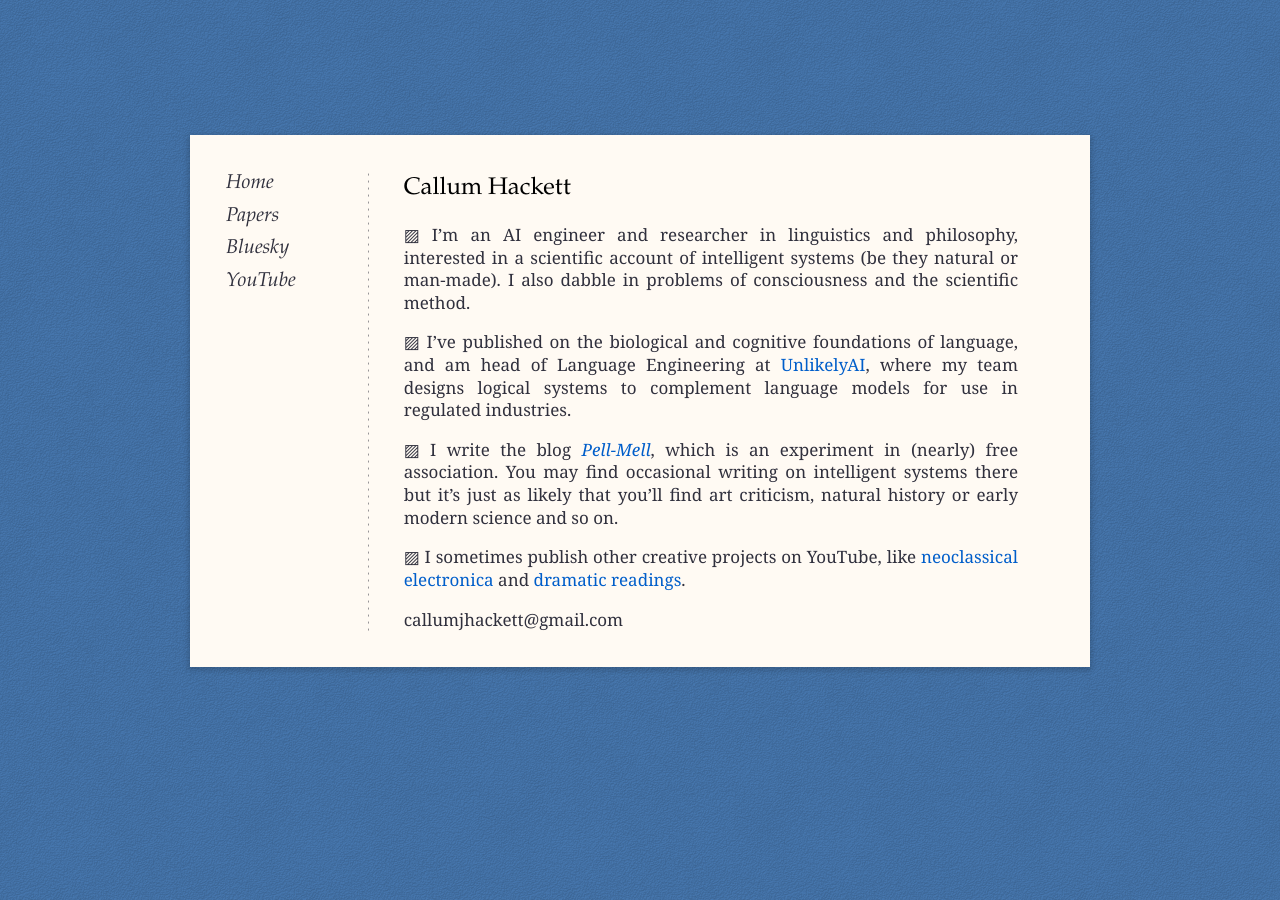
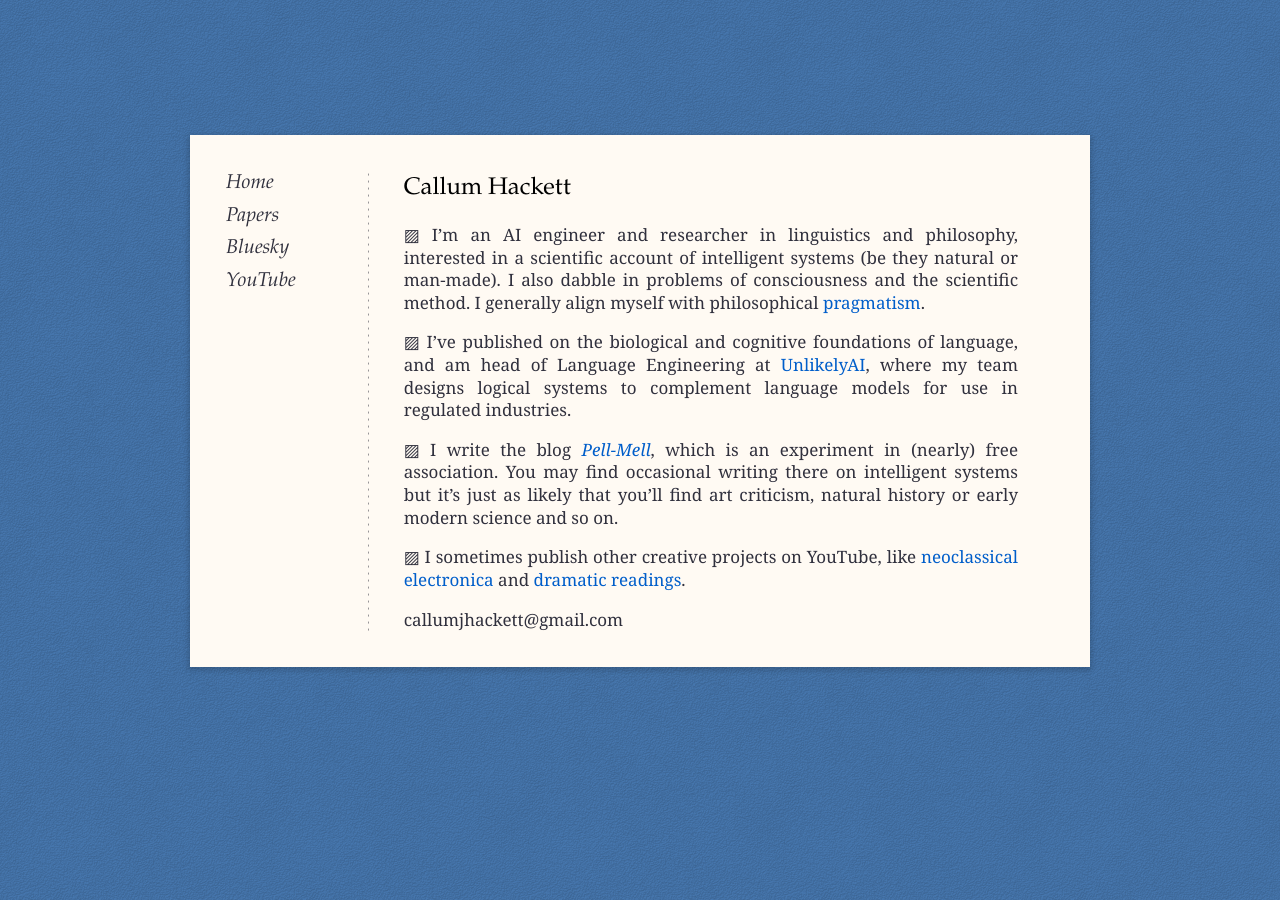
Before and after one commit to callumhackett/callumhackett.github.io, a Jekyll site: the page built from index.md, in a window 1280 px wide. Built offline with Jekyll 4.4.1, drawn with Linux system fonts in a browser that asks for light colours; some web fonts are replaced.

Commit message:
content updates

```diff
--- a/index.md
+++ b/index.md
@@ -4,11 +4,11 @@ title: Home
 ---
 # Callum Hackett
 
-▨ I'm an AI engineer and researcher in linguistics and philosophy, interested in a scientific account of intelligent systems (be they natural or man-made). I also dabble in problems of consciousness and the scientific method.
+▨ I'm an AI engineer and researcher in linguistics and philosophy, interested in a scientific account of intelligent systems (be they natural or man-made). I also dabble in problems of consciousness and the scientific method. I generally align myself with philosophical [pragmatism](https://plato.stanford.edu/entries/pragmatism/).
 
 ▨ I've published on the biological and cognitive foundations of language, and am head of Language Engineering at [UnlikelyAI](https://www.unlikely.ai/), where my team designs logical systems to complement language models for use in regulated industries.
 
-▨ I write the blog [*Pell-Mell*](https://callumhackett.substack.com/about), which is an experiment in (nearly) free association. You may find occasional writing on intelligent systems there but it's just as likely that you'll find art criticism, natural history or early modern science and so on.
+▨ I write the blog [*Pell-Mell*](https://callumhackett.substack.com/about), which is an experiment in (nearly) free association. You may find occasional writing there on intelligent systems but it's just as likely that you'll find art criticism, natural history or early modern science and so on.
 
 ▨ I sometimes publish other creative projects on YouTube, like [neoclassical electronica](https://www.youtube.com/watch?v=-MoHFhtfB_Y) and [dramatic readings](https://www.youtube.com/watch?v=pwLugzKpZ_k).
 
```
